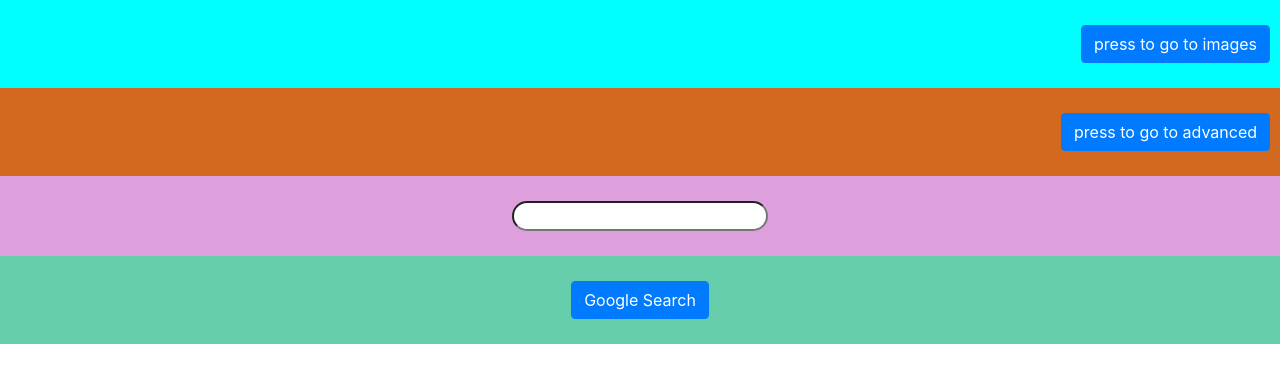
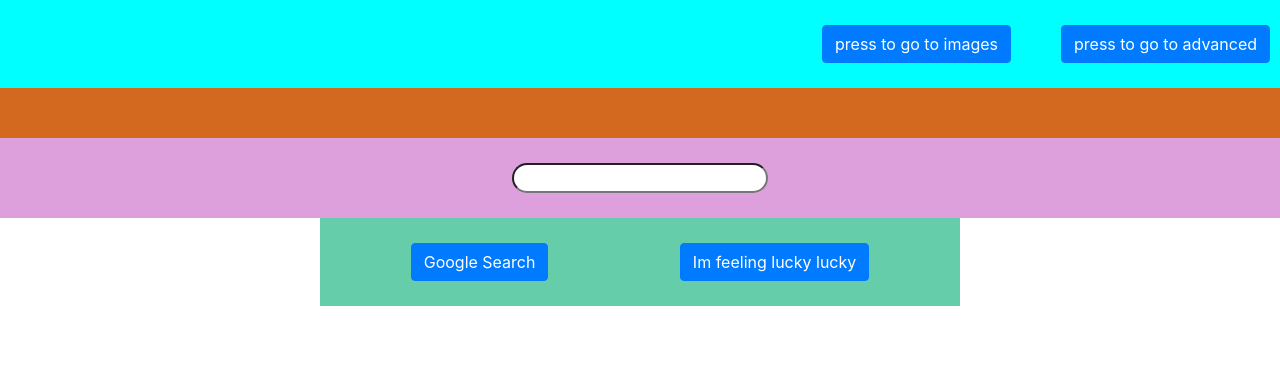
Before and after one commit to MuneebAdonis/web50-projects-2020-x-search, a plain HTML site: page index.html in a window 1280 px wide. Drawn offline with nearby package versions, Linux system fonts and the light colour scheme.

Commit message:
commit like 3 maybe. still figuring git out

```diff
--- a/index.html
+++ b/index.html
@@ -6,11 +6,11 @@
         <link rel="stylesheet" href="https://cdn.jsdelivr.net/npm/bootstrap@4.5.3/dist/css/bootstrap.min.css" integrity="sha384-TX8t27EcRE3e/ihU7zmQxVncDAy5uIKz4rEkgIXeMed4M0jlfIDPvg6uqKI2xXr2" crossorigin="anonymous">
     </head>
     <body>
-        <div  class="row justify-content-end" style = 'background-color:aqua; padding:25px;'>
-            <a href = "images.html" ><button class="btn btn-primary">press to go to images</button></a>
+        <div  class="row justify-content-end" style = 'background-color:aqua;'>
+            <a href = "images.html" style = "padding:25px;"><button class="btn btn-primary">press to go to images</button></a>
+            <a href = "advanced.html" style = "padding:25px;"><button class="btn btn-primary">press to go to advanced</button></a>
         </div>
         <div  class="row justify-content-end" style = 'background-color: chocolate; padding:25px;'>
-            <a href = "advanced.html"><button class="btn btn-primary">press to go to advanced</button></a>
         </div>
 
         <form action="https://www.google.com/search">
@@ -19,9 +19,12 @@
                 <input type="text" name="q" style="border-radius: 25px;">
             </div>
 
-            <div class="row justify-content-center" style = 'background-color:mediumaquamarine; padding:25px;'>
+            <div class="d-flex justify-content-around" style = 'width:50vmax;background-color:mediumaquamarine; padding:25px; margin:auto;'>
                 <input class="btn btn-primary" type="submit" value="Google Search">
+                <input class="btn btn-primary" type="submit" value="Im feeling lucky lucky">
             </div>
+
+
         </form>
 
     </body>
```
Also changed, not shown: images.html (+1 -1 lines).
